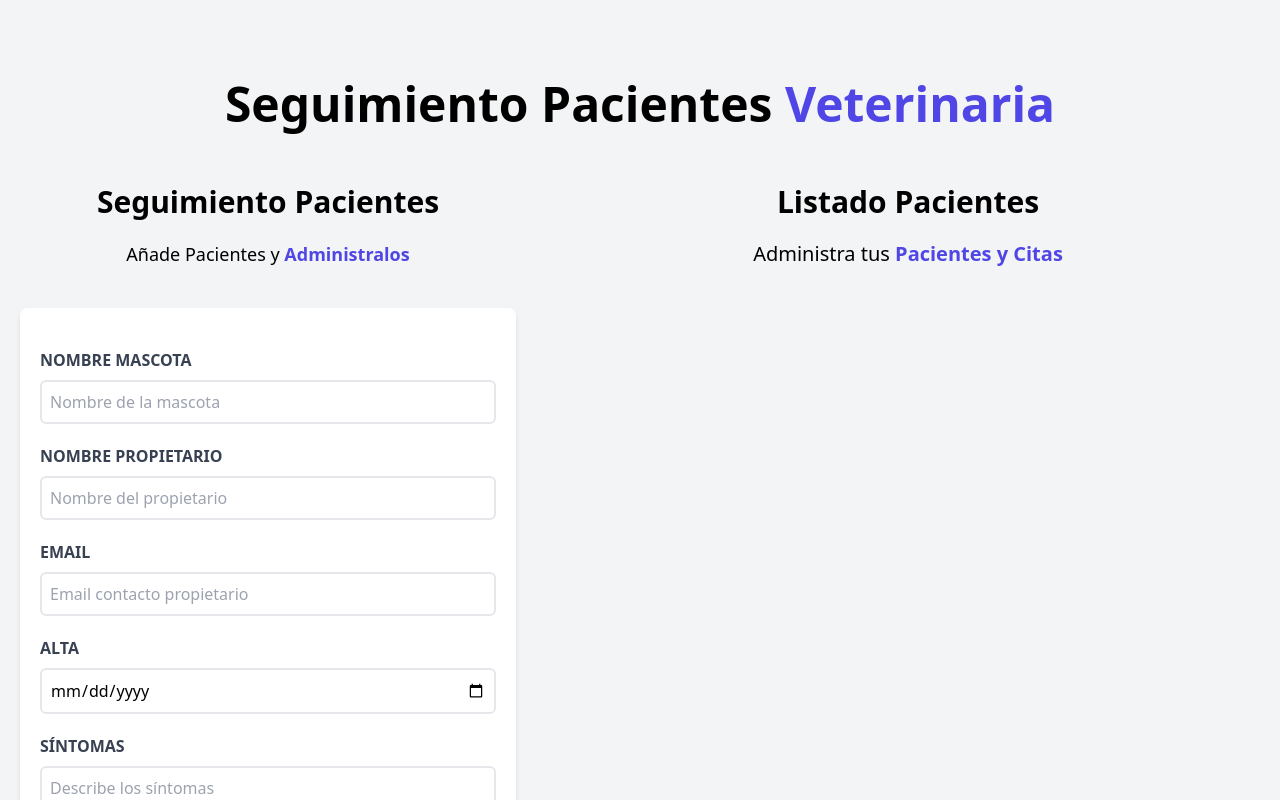
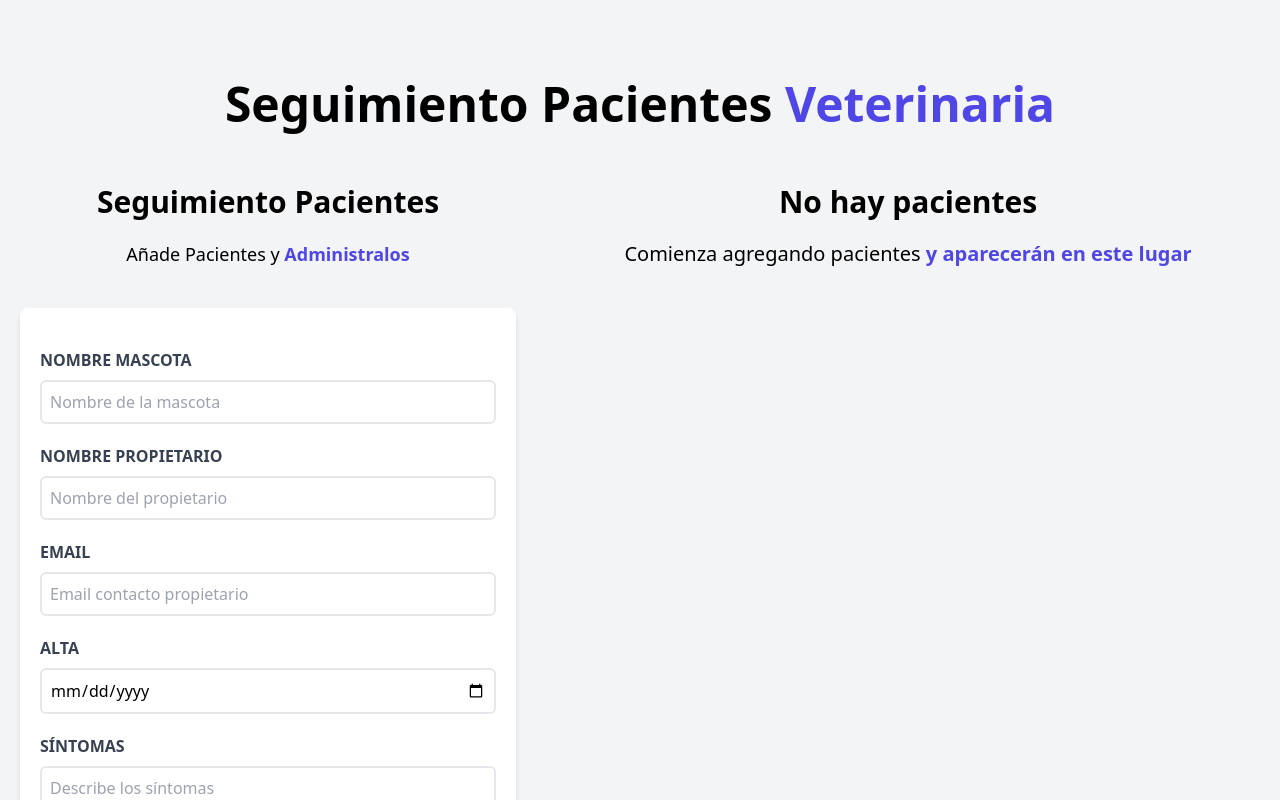
Before and after one commit to FranRodrigueez/administracionPacientes, a React (Vite) app in the folder citas-react/: page / in a window 1280 px wide. Shown: the top 800 px of the page. Built offline with nearby package versions, Linux system fonts and the light colour scheme.

Commit message:
18:08 08/09/2023

```diff
--- a/citas-react/src/App.jsx
+++ b/citas-react/src/App.jsx
@@ -8,6 +8,7 @@
 function App() {
 
   const [pacientes, setPacientes] = useState([])
+  const[paciente, setPaciente] = useState([])
 
   return (
     <div className="container mx-auto mt-20">
@@ -22,6 +23,7 @@
         />
         <ListadoPacientes
           pacientes={pacientes}
+          setPaciente={setPaciente}
         />
       </div>
 
--- a/citas-react/src/componentes/ListadoPacientes.jsx
+++ b/citas-react/src/componentes/ListadoPacientes.jsx
@@ -1,10 +1,12 @@
 import Paciente from "./Paciente"
 
-const ListadoPacientes = ({pacientes}) => {
+const ListadoPacientes = ({pacientes, setPaciente}) => {
 
         return (
                 <div className="md:w-1/2 lg:w-3/5">
 
+                        {pacientes.length ? (
+                                <>
                                         <h2 className="font-black text-3xl text-center">Listado Pacientes</h2>
                                         <p className="text-xl mt-5 mb-10 text-center">
                                         Administra tus {""}
@@ -18,6 +20,7 @@
                                                         <Paciente
                                                                 key={paciente.id}
                                                                 paciente={paciente}
+                                                                setPaciente={setPaciente}
                                                         />
                                                 ))}
 
@@ -25,6 +28,19 @@
 
 
                                         </div>
+                                </>
+
+                        ): (
+                                <>
+                                        <h2 className="font-black text-3xl text-center">No hay pacientes</h2>
+                                        <p className="text-xl mt-5 mb-10 text-center">
+                                        Comienza agregando pacientes {""}
+                                        <span className="text-indigo-600 font-bold">y aparecerán en este lugar</span>
+                                        </p>
+                                </>
+                        )}
+
+
 
                 </div>
 
--- a/citas-react/src/componentes/Paciente.jsx
+++ b/citas-react/src/componentes/Paciente.jsx
@@ -1,4 +1,4 @@
-const Paciente = ({paciente}) => {
+const Paciente = ({paciente, setPaciente}) => {
 
   const {nombre, propietario, email, fecha, sintomas} = paciente
 
@@ -28,6 +28,24 @@
 
       <span className="font-normal normal-case">{sintomas}</span>
       </p>
+
+      <div className="flex justify-between mt-10">
+        <button
+
+          type="button"
+          className="py-2 px-10 bg-indigo-600 hover:bg-indigo-700 text-white font-bold uppercase rounded-lg"
+          onClick={() => setPaciente(paciente)}
+        >Editar</button>
+
+        <button
+
+          type="button"
+          className="py-2 px-10 bg-red-600 hover:bg-red-700 text-white font-bold uppercase rounded-lg"
+
+        >Eliminar</button>
+
+      </div>
+
     </div>
   )
 }
```
Lines whose indentation alone changed are shown as unchanged.
